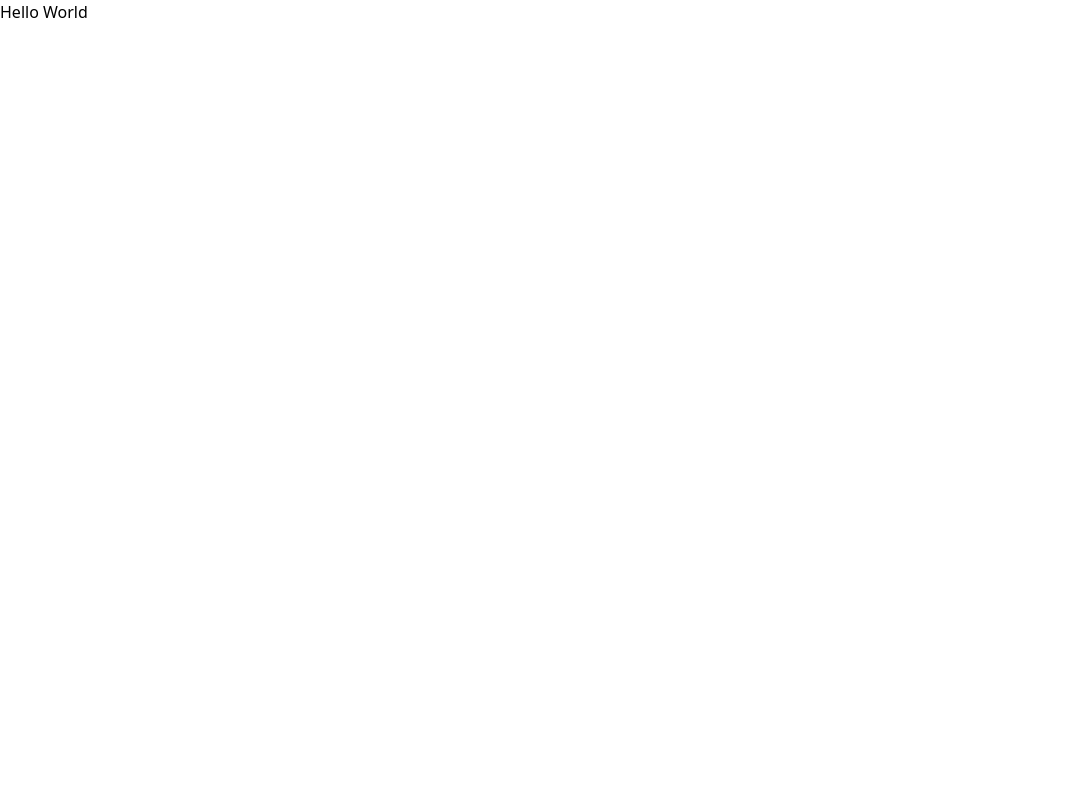
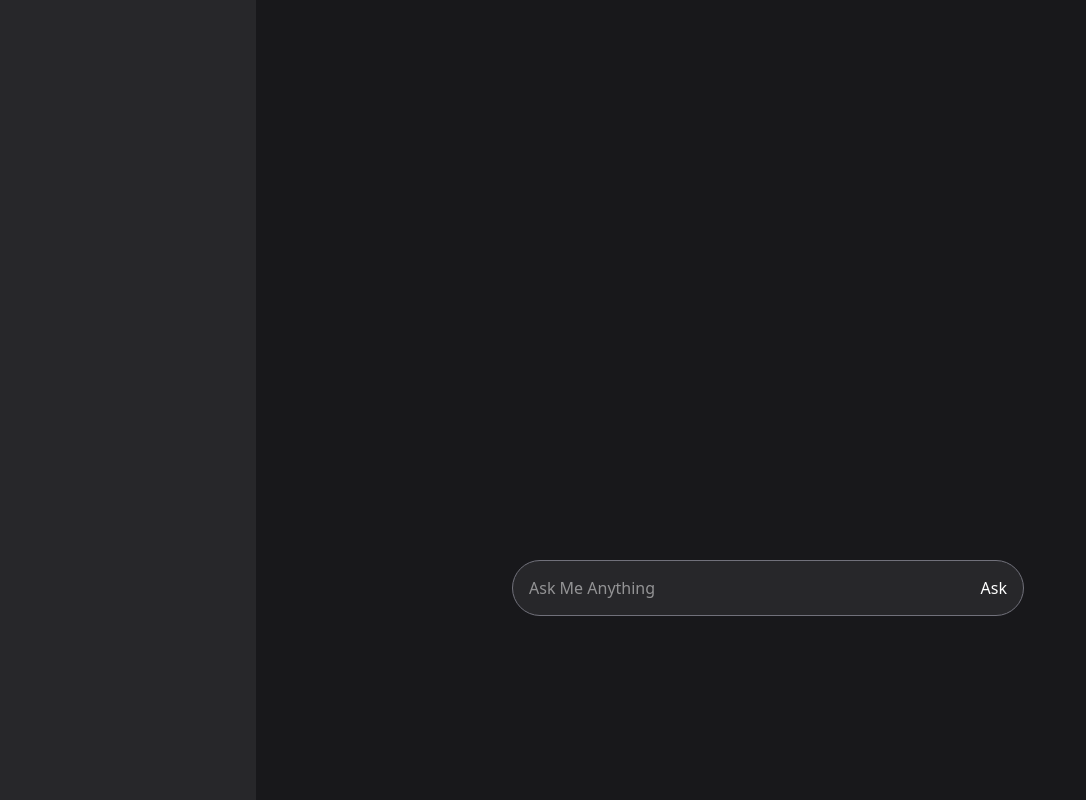
Before and after one commit to sarkarniloy102/AIQ-AI-Tool, a React (Vite) app: page / in a window 1280 px wide. Shown: the whole page, without its empty margins (0-1086 px from the left). Built offline with nearby package versions, Linux system fonts and the light colour scheme.

Commit message:
create sidebar & contentbar

```diff
--- a/index.html
+++ b/index.html
@@ -6,7 +6,7 @@
     <meta name="viewport" content="width=device-width, initial-scale=1.0" />
     <title>AIQ</title>
   </head>
-  <body>
+  <body class="h-screen bg-zinc-900">
     <div id="root"></div>
     <script type="module" src="/src/main.jsx"></script>
   </body>
--- a/src/App.jsx
+++ b/src/App.jsx
@@ -5,7 +5,26 @@ function App() {
 
   return (
     <>
-      <h1>Hello World</h1>
+      <div className="grid grid-cols-5 h-screen text-center">
+        {/* sidebar */}
+        <div className="col-span-1 bg-zinc-800">
+
+        </div>
+        {/* content */}
+        <div className="col-span-4">
+          <div className="container h-140">
+
+          </div>
+          <div className="bg-zinc-800 w-1/2 h-14 p-1 pr-4 m-auto text-white rounded-4xl border border-zinc-500 flex justify-center items-center ">
+            <input
+              type="text"
+              placeholder="Ask Me Anything"
+              className="w-full h-full p-3 outline-none" />
+            <button className="">Ask</button>
+          </div>
+
+        </div>
+      </div>
     </>
   )
 }
```
